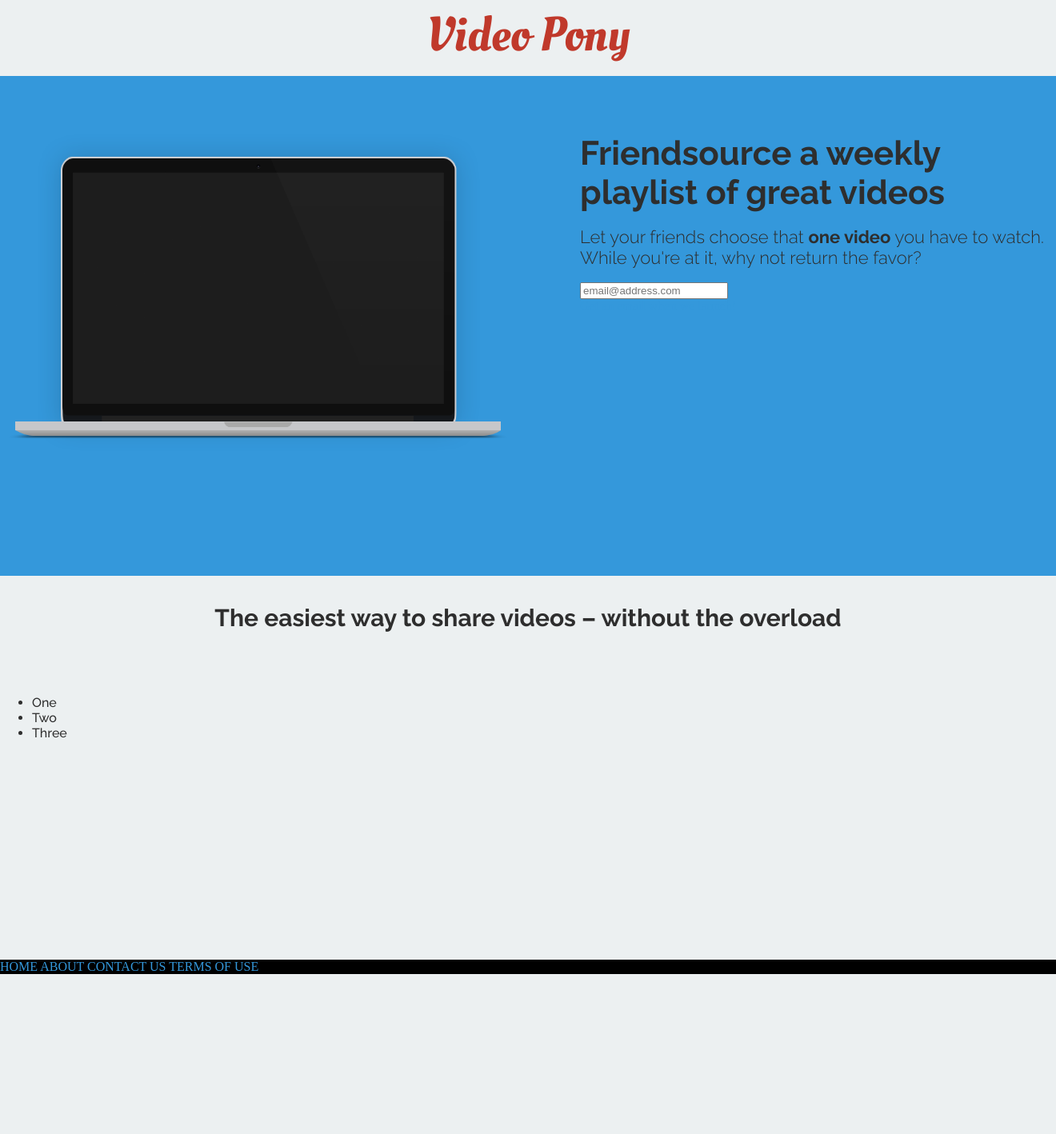
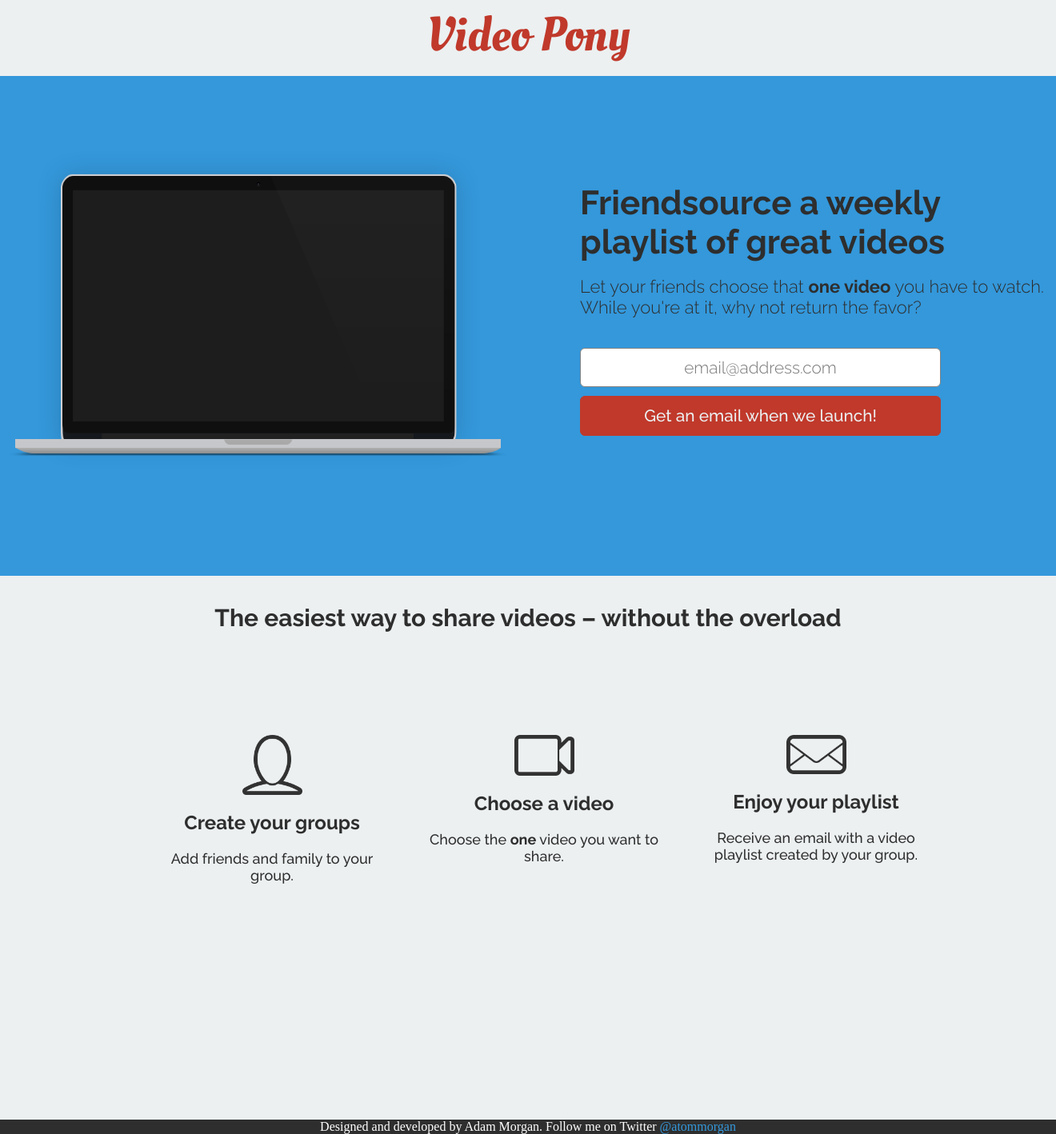
Before and after one commit to atom-morgan/videohub, a PHP site: page / in a window 1320 px wide. Shown: the whole page at 80% size. Before the commit the page ends 1218 px from the top, so only its background shows below. Run offline with PHP 8.4, Linux system fonts and the light colour scheme.

Commit message:
Added a bunch of content. I may have forgotten to commit

```diff
--- a/index.html
+++ b/index.html
@@ -27,13 +27,13 @@
         <br /><br />
         <span id="header-subtagline">Let your friends choose that <strong>one video</strong> you have to watch. <br />While you're at it, why not return the favor?</span>
         <br /><br />
-        <div id="centerInset">
+        <div id="header-signup">
           <form action="" method="POST">
-            <input id="inputMain" name="email" type="email" placeholder="email@address.com" />
+            <input id="input-main" name="email" type="email" placeholder="email@address.com" />
           </form>
-            <a href="#" onclick="">
-              <div id="actionButton">Get an email when we launch!</div>
-            </a>
+          <a href="#" onclick="">
+            <div id="action-button">Get an email when we launch!</div>
+          </a>
         </div>
       </div>
     </div>
@@ -43,22 +43,32 @@
     <div class="content-div-header">
       <h2>The easiest way to share videos  –  without the overload</h2>
     </div>
-      <br /><br />
+    <br /><br />
+    <div class="table">
       <ul class="process">
-        <li>One</li>
-        <li>Two</li>
-        <li>Three</li>
+        <li class="process-header">
+          <img src="images/user.png" class="process-image"/>
+          <h2>Create your groups</h2>
+          <p>Add friends and family to your group.</p>
+        </li>
+        <li class="process-header">
+          <img src="images/video.png" class="process-image"/>
+          <h2>Choose a video</h2>
+          <p>Choose the <strong>one</strong> video you want to share.</p>
+        </li>
+        <li class="process-header">
+          <img src="images/mail.png" class="process-image"/>
+          <h2>Enjoy your playlist</h2>
+          <p>Receive an email with a video playlist created by your group.</p>
+        </li>
       </ul>
     </div>
   </div>
 
   <footer>
     <nav>
-      <div class="footerLinks">
-        <a href="index.html"><span class="footerLink">HOME</span></a>
-        <a href="about.html"><span class="footerLink">ABOUT</span></a>
-        <a href="mailto:info@hairstoryapp.com"><span class="footerLink">CONTACT US</span></a>
-        <a href="#"><span class="footerLink">TERMS OF USE</span></a>
+      <div class="footer">
+        <span>Designed and developed by Adam Morgan. Follow me on Twitter <a href="http://twitter.com/atommorgan" target="_blank">@atommorgan</span>
       </div>
     </nav>
   </footer>
--- a/stylesheet/base.css
+++ b/stylesheet/base.css
@@ -76,7 +76,8 @@ header.container {
 	position: relative;
 	width: 1300px;
 	margin: 0 auto;
-	top: 10%;
+	top: 13%;
+	min-height: 500px;
 }
 
 	#header-div-img {
@@ -98,6 +99,7 @@ header.container {
 	bottom: 0;
 	right: 0;
 	left: 55%;
+	padding-top: 40px;
 }
 
 	#header-tagline {
@@ -114,6 +116,48 @@ header.container {
 		color: #2E2E2E;
 	}
 
+#header-signup {
+	padding-top: 20px;
+}
+
+#input-main {
+	padding: .25em;
+	margin: 0 auto;
+    background: #FFFFFF;
+    border: 1px solid #828282;
+    border-radius: 6px;
+
+    font-size: 1.3em;
+    font-family: 'Raleway';
+    font-weight: 100;
+    height: 1.8em;
+    min-width: 13em;
+    width: 75%;
+    text-align: center;
+    float: left;
+}
+
+#action-button {
+	padding: .25em;
+    margin: 0 auto;
+    background: none repeat scroll 0 0 #C0392B;
+    border: 1px solid #C0392B;
+    border-radius: 6px;
+
+    font-size: 1.3em;
+    font-family: 'Raleway';
+    height: 1.8em;
+    line-height: 1.8em;
+    min-width: 13em;
+    width: 75%;
+    text-align: center;
+
+    color: #ECF0F1;
+    margin-top: .5em;
+    margin-bottom: 1.75em;
+    float: left;
+}
+
 /*
 
 CONTENT SECTION
@@ -124,7 +168,7 @@ CONTENT SECTION
 	font-family: 'Raleway';
 	background: #ecf0f1;
 	color: #2E2E2E;
-	height: 500px;
+	height: 700px;
 }
 
 .content-div-header {
@@ -133,3 +177,47 @@ CONTENT SECTION
 	text-align: center;
 	padding-top: 30px;
 }
+
+.table {
+	display: table;
+	margin: 0 auto;
+	/*text-align: center;*/
+}
+
+.process {
+	list-style: none;
+}
+
+.process-header {
+	text-align: center;
+	position: relative;
+	float: left;
+	max-width: 300px;
+	display: inline;
+	margin: 0px 10px;
+	padding: 50px 10px 0px 10px;
+}
+
+.process-image {
+	width: 75px;
+	height: auto;
+}
+
+.process-header h2 {
+}
+
+.process-header p {
+	font-size: 18px;
+}
+
+/*
+
+FOOTER SECTION
+
+*/
+
+.footer {
+	text-align: center;
+	color: #FFFFFF;
+	background: #2E2E2E;
+}
```
Also changed, not shown: images/feature-mail.png (added), images/feature-user.png (added), images/feature-video.png (added), images/mail.png (added), images/mail.svg (added), images/user.png (added), images/user.svg (added), images/video.png (added), images/video.svg (added).
